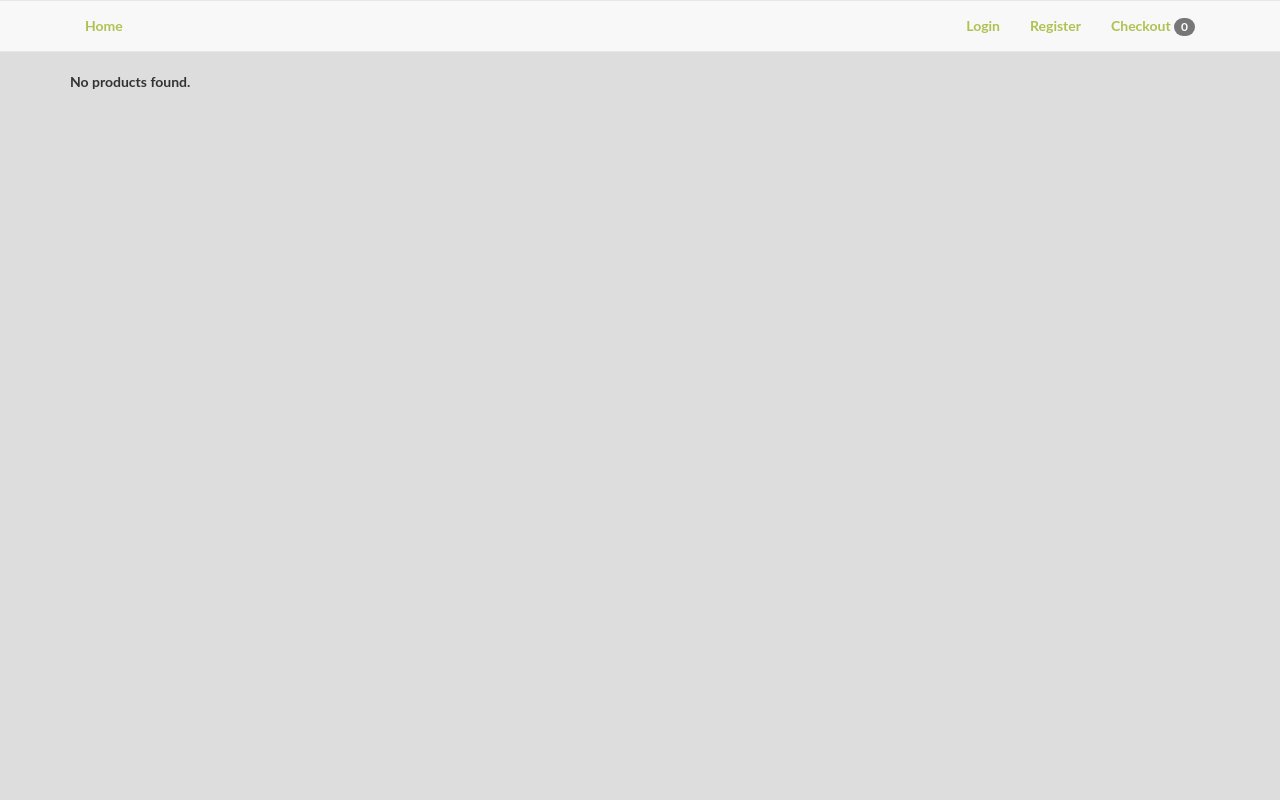
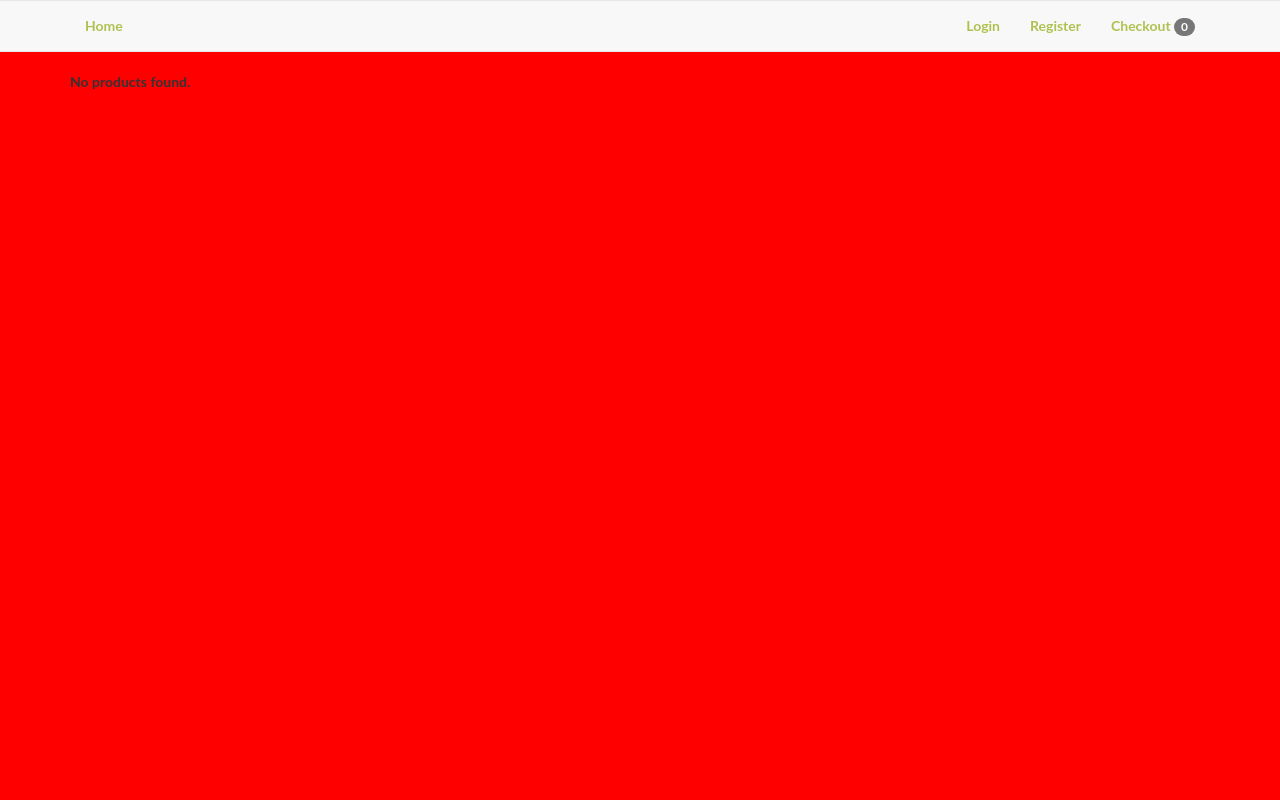
Before and after one commit to mariam0o0/microservices-deployment, a Flask app: page / in a window 1280 px wide. Run offline with Flask 2, Linux system fonts and the light colour scheme; data that the repository does not hold is empty; parts of the project's set-up code (start-up, migrations or seed data) failed here and were passed over; some libraries are stand-ins or nearby versions.

Commit message:
final-update

```diff
--- a/frontend/application/static/css/style.css
+++ b/frontend/application/static/css/style.css
@@ -9,7 +9,7 @@ body, h1, h2, h3 {
 }
 
 body{
-    background-color:#DDD;
+    background-color:#FF0000;
 }
 
 a, .navbar-default .navbar-brand, .navbar-default .navbar-nav > li > a {
```
